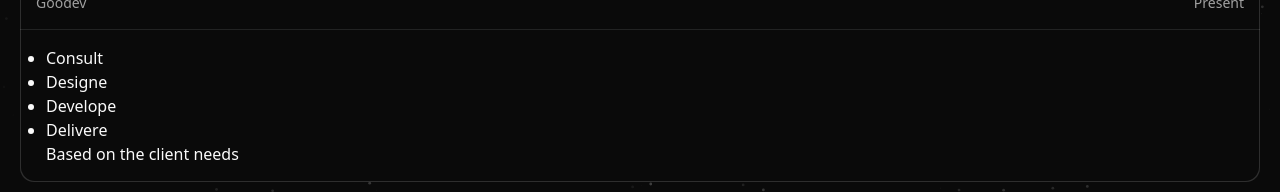
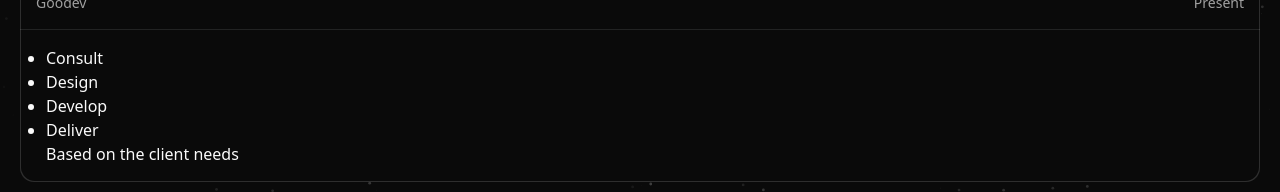
Before and after one commit to thanthtetaung4/tha-portfolio, a Next.js app: page / in a window 1280 px wide. Shown: the part 360-552 px from the top of the page. Built offline with nearby package versions, Linux system fonts and the light colour scheme.

Commit message:
Update hero.tsx

```diff
--- a/src/components/hero.tsx
+++ b/src/components/hero.tsx
@@ -27,9 +27,9 @@ export function JobCard() {
 								description: "Goodev",
 								duration: "Present",
 								lists: ["Consult",
-											"Designe",
-											"Develope",
-											"Delivere"
+											"Design",
+											"Develop",
+											"Deliver"
 										],
 								content:"Based on the client needs"
 							},
```
